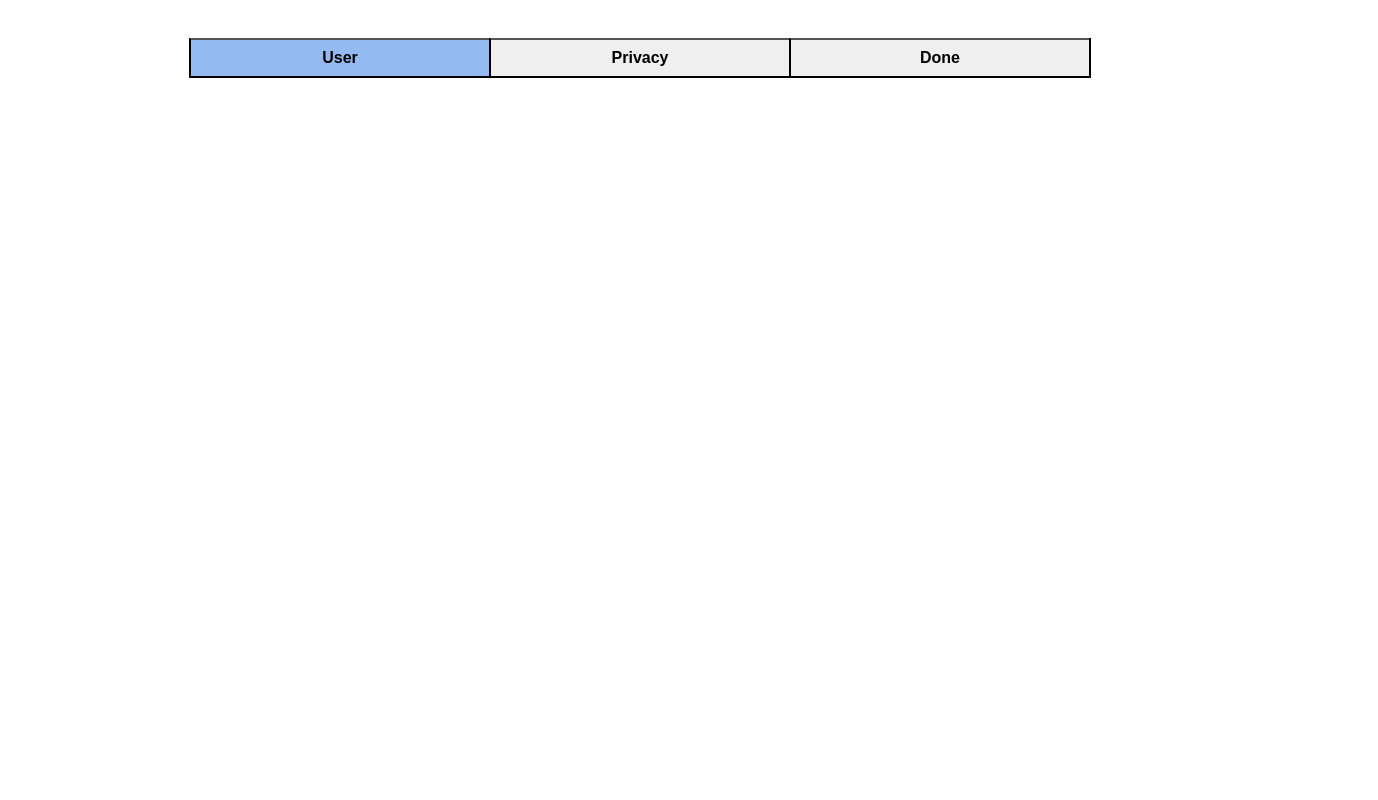
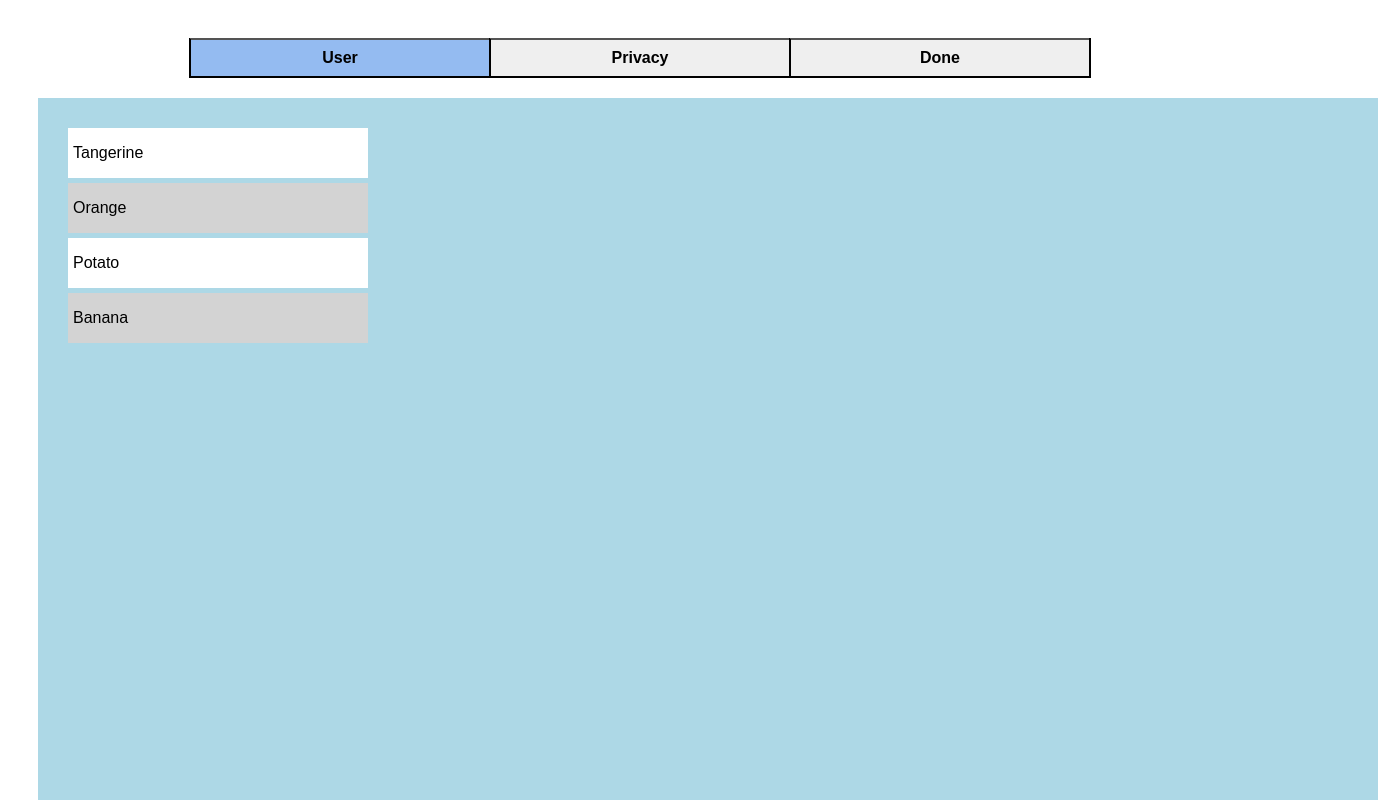
Before and after one commit to PeerProg/React-Grind, a React (Create React App) app: page /dummy in a window 1280 px wide. Shown: the top 800 px of the page, 1378 px wide, since content can reach past the window. Built offline with nearby package versions, Linux system fonts and the light colour scheme.

Commit message:
Create select option component

```diff
--- a/src/App.js
+++ b/src/App.js
@@ -6,6 +6,7 @@ import Done from './pages/done';
 import { Provider } from 'react-redux';
 import Tabs from './components/Tabs';
 import store from './store';
+import Dummy from './pages/dummy';
 
 function App() {
   const items = ['User', 'Privacy', 'Done'];
@@ -18,6 +19,7 @@ function App() {
           <Route path={['/user', '/']} component={User} exact />
           <Route path="/privacy" component={Privacy} exact />
           <Route path="/done" component={Done} exact />
+          <Route path="/dummy" component={Dummy} exact />
         </Switch>
       </AppWrapper>
     </Provider>
--- /dev/null
+++ b/src/components/select-option.js
@@ -0,0 +1,31 @@
+import React from 'react';
+import styled from 'styled-components';
+
+const SelectOption = ({ option, index, handleOptionClick }) => {
+  return (
+    <StyledButton
+      index={index}
+      onClick={handleOptionClick}
+      value={option.value}
+    >
+      {option.label}
+    </StyledButton>
+  );
+};
+
+export default SelectOption;
+
+const StyledButton = styled.button`
+  padding: 5px;
+  height: 50px;
+  width: 300px;
+  display: flex;
+  border: none;
+  background-color: ${({ index }) =>
+    index % 2 === 0 ? '#ffffff' : 'lightgrey'};
+  align-items: center;
+  font-size: 16px;
+  line-height: 24px;
+  outline: none;
+  cursor: pointer;
+`;
--- /dev/null
+++ b/src/pages/dummy.js
@@ -0,0 +1,53 @@
+import React from 'react';
+import styled from 'styled-components';
+import SelectOption from '../components/select-option';
+import Spacer from '../components/spacer';
+
+const Dummy = () => {
+  const handleOptionClick = e => {
+    console.log(e.target.value);
+  };
+
+  return (
+    <StyledWrapper>
+      <SelectOption
+        option={{ label: 'Tangerine', value: 'Tangerine' }}
+        index={0}
+        handleOptionClick={handleOptionClick}
+      />
+
+      <Spacer height={5} />
+
+      <SelectOption
+        option={{ label: 'Orange', value: 'Orange' }}
+        index={1}
+        handleOptionClick={handleOptionClick}
+      />
+
+      <Spacer height={5} />
+
+      <SelectOption
+        option={{ label: 'Potato', value: 'Potato' }}
+        index={2}
+        handleOptionClick={handleOptionClick}
+      />
+
+      <Spacer height={5} />
+
+      <SelectOption
+        option={{ label: 'Banana', value: 'Banana' }}
+        index={3}
+        handleOptionClick={handleOptionClick}
+      />
+    </StyledWrapper>
+  );
+};
+
+export default Dummy;
+
+const StyledWrapper = styled.div`
+  padding: 30px;
+  width: 100vw;
+  height: 100vh;
+  background-color: lightblue;
+`;
```
